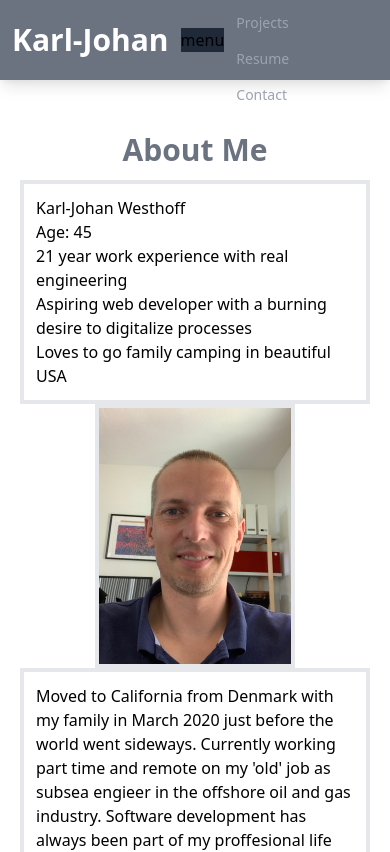
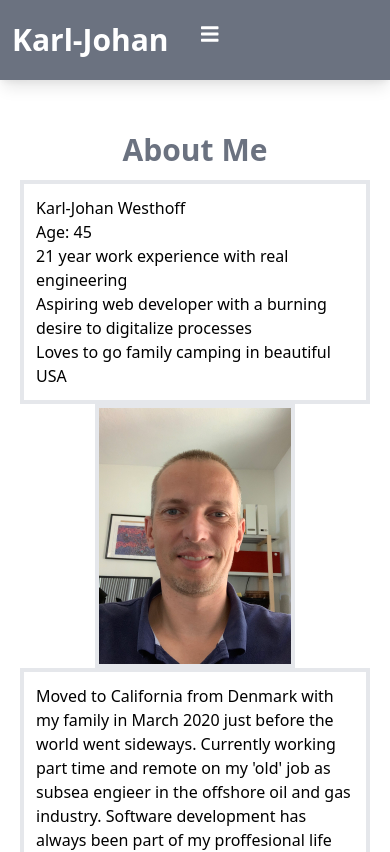
Before and after one commit to KJWesthoff/portfolio, a React (Create React App) app: page / in a window 390 px wide. Shown: the top 852 px of the page. Built offline with nearby package versions, Linux system fonts and the light colour scheme.

Commit message:
responsive menu working

```diff
--- a/src/components/Contact/Contact.js
+++ b/src/components/Contact/Contact.js
@@ -49,6 +49,7 @@ function ContactForm() {
         <div className="mt-3 mb-3 flex flex-col">
           <label className= "mr-2" htmlFor="name">Name:</label>
           <input
+            className = "text-gray-500"
             type="text"
             name="name"
             defaultValue={name}
@@ -58,6 +59,7 @@ function ContactForm() {
         <div className="mt-3 mb-3 flex flex-col">
           <label  className="mr-2" htmlFor="email">Email address:</label>
           <input
+            className = "text-gray-500"
             type="email"
             name="email"
             defaultValue={email}
@@ -67,6 +69,7 @@ function ContactForm() {
         <div className="mt-3 mb-3 flex flex-col">
           <label  className="mr-2" htmlFor="message">Message:</label>
           <textarea
+            className = "text-gray-500"
             name="message"
             rows="5"
             defaultValue={message}
--- a/src/components/Header/Header.js
+++ b/src/components/Header/Header.js
@@ -7,16 +7,14 @@ function Header(props) {
 
 
     return(
-        <header className="flex items-center bg-gray-500 shadow-lg h-20">
+        <header className="flex bg-gray-500 shadow-lg h-20">
 
         <div className="justify-start flex items-center">
           <a href="#" className="text-white text-3xl font-bold p-3">
             Karl-Johan {props.aboutSelected}
           </a>
 
-          <p id="hamburgerbtn" className="md:hidden bg-gray-800">
-            menu
-          </p>
+
         </div>
 
         <Nav {...props}
--- a/src/components/Nav/Nav.js
+++ b/src/components/Nav/Nav.js
@@ -1,5 +1,12 @@
-import React, { useEffect } from 'react';
+import React, { useEffect, useState } from 'react';
 import {capitalizeFirstLetter} from "../../utils/helpers"
+import { FontAwesomeIcon } from "@fortawesome/react-fontawesome";
+
+
+import { faBars, faEllipsisV, faHamburger } from "@fortawesome/free-solid-svg-icons";
+
+
+
 
 // destructure categories from App
 function Nav(
@@ -7,15 +14,34 @@ function Nav(
   currentCategory,
   categories}) {
 
+  const [menuHidden, setMenuHidden] = useState(true);
+
+  function toggleMenu(){
+    setMenuHidden(!menuHidden)
+    console.log(menuHidden)
+
+
+  }
+
   useEffect(() => {
     document.title = capitalizeFirstLetter(currentCategory.name);
   }, [currentCategory]);
 
   return (
 
-  <nav className="flex md:flex md:flex-row">
+  <div className = "">
+    <nav className={`flex flex-wrap items-center justify-between p-5`}>
 
-    <ul className="text-gray-400 sm:self-center text-xl border-t sm:border-none" id="mobileMenu">
+      <div className="sm:hidden text-white text-xl">
+           <p onClick={toggleMenu} className="">
+            <FontAwesomeIcon icon={faBars} />
+           </p>
+      </div>
+
+
+      <div className={`sm:flex sm:items-center sm:w-auto w-full z-0 ${menuHidden && 'hidden'}`}>
+        <div className = {`rounded ${!menuHidden && 'bg-gray-600 shadow-lg'}`}>
+          <ul className={`text-gray-400 sm:self-center text-xl border-none}`}>
             {categories.map((category) => (
               <li
                 className={`sm:inline-block hover:bg-gray-700 hover:text-white px-3 py-2 rounded-md text-sm font-medium ${
@@ -27,7 +53,6 @@ function Nav(
                 <span
                   onClick={() => {
                     setCurrentCategory(category);
-
                   }}
                 >
                   {capitalizeFirstLetter(category.name)}
@@ -35,7 +60,10 @@ function Nav(
               </li>
             ))}
           </ul>
+        </div>
+      </div>
     </nav>
+  </div>
 
 
 
--- a/src/components/Resume/Resume.js
+++ b/src/components/Resume/Resume.js
@@ -4,12 +4,10 @@ import { FontAwesomeIcon } from "@fortawesome/react-fontawesome";
 import {
   faBootstrap,
   faCss3,
-  faCss3Alt,
   faGit,
   faGithub,
   faHtml5,
   faJs,
-  faLinkedin,
   faNodeJs,
   faNpm,
   faReact,
```
Lines whose indentation alone changed are shown as unchanged.
